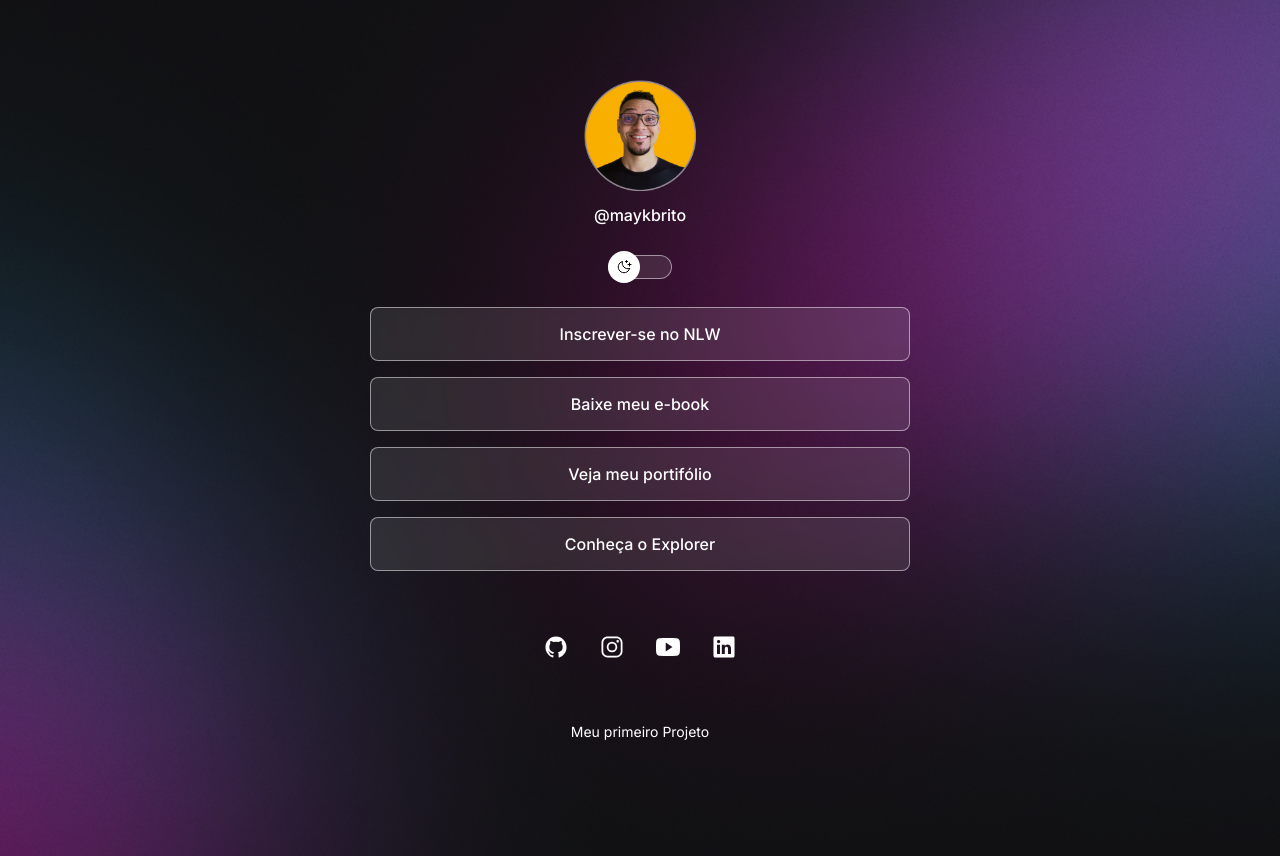
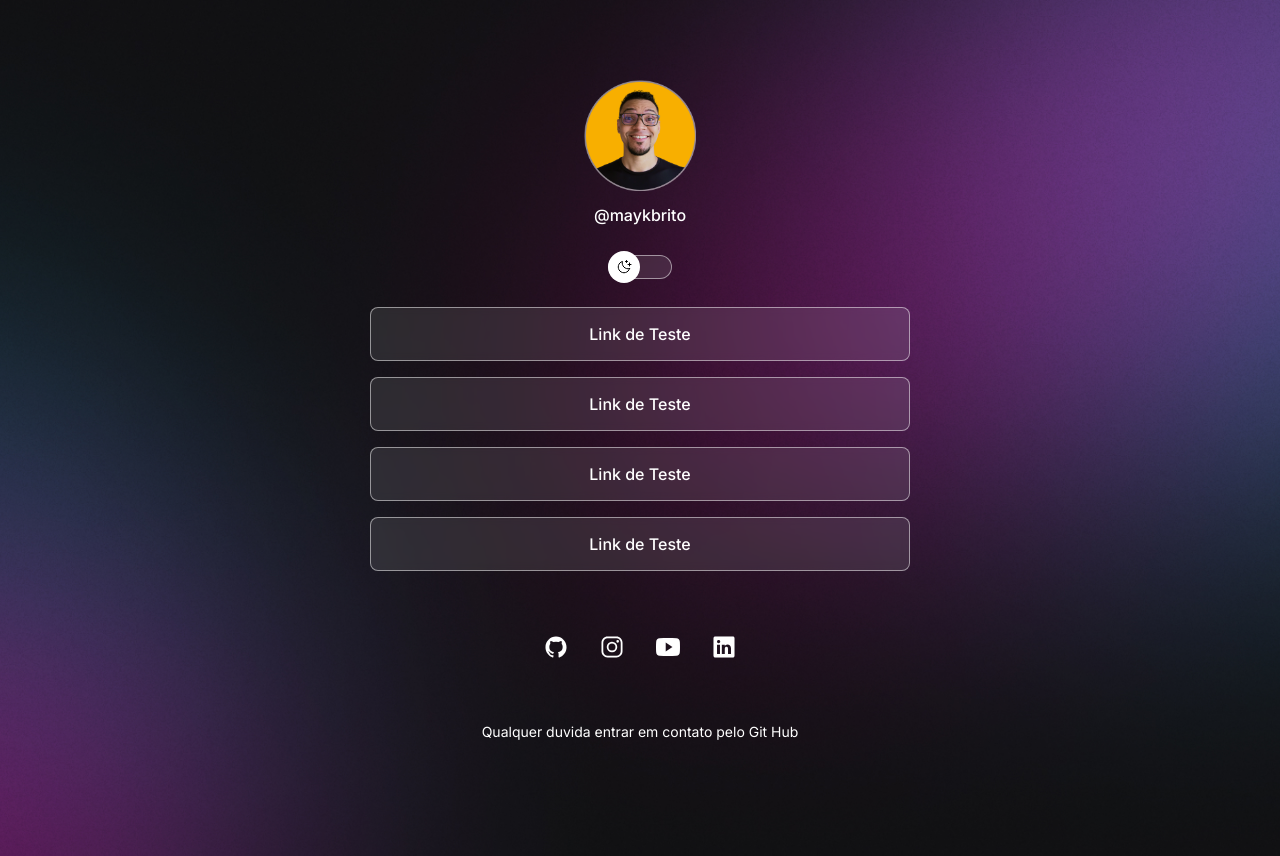
Before and after one commit to LucasMartins23/DevToolsPageEx01, a plain HTML site: page Index.html in a window 1280 px wide. Drawn offline with nearby package versions, Linux system fonts and the light colour scheme.

Commit message:
Troca dos Links

```diff
--- a/Index.html
+++ b/Index.html
@@ -24,18 +24,18 @@
 
         <ul>
             <li>
-                <a href="#">Inscrever-se no NLW</a>
+                <a href="#">Link de Teste</a>
             </li>
 
             <li>
-                <a href="#">Baixe meu e-book</a>
+                <a href="#">Link de Teste</a>
             </li>
 
             <li>
-                <a href="#">Veja meu portifólio</a>
+                <a href="#">Link de Teste</a>
             </li>
             <li>
-                <a href="#">Conheça o Explorer</a>
+                <a href="#">Link de Teste</a>
             </li>
         </ul>
         <div id="Social-Links">
@@ -49,7 +49,7 @@
 
         </div>
         <footer>
-            Meu primeiro Projeto
+            Qualquer duvida entrar em contato pelo Git Hub
         </footer>
     </div>
 
```
